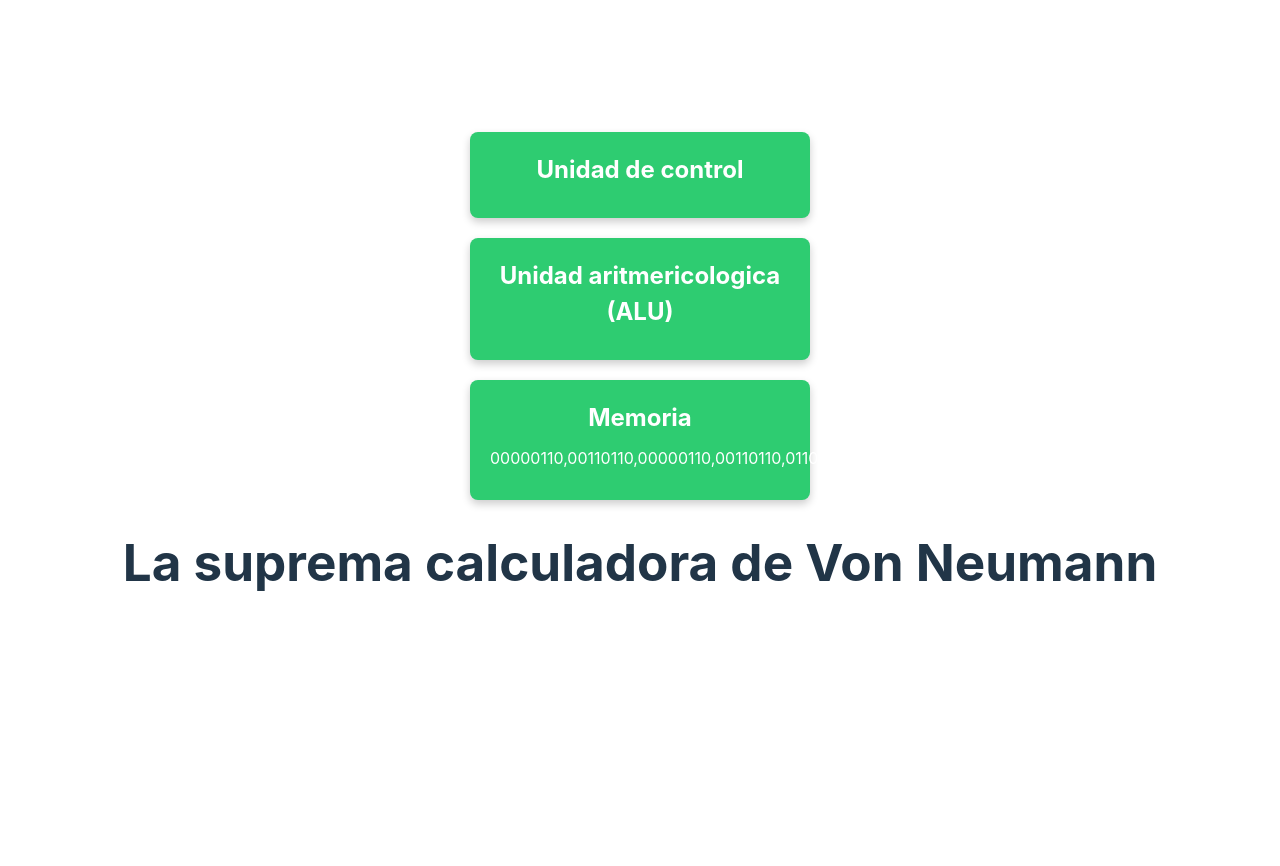
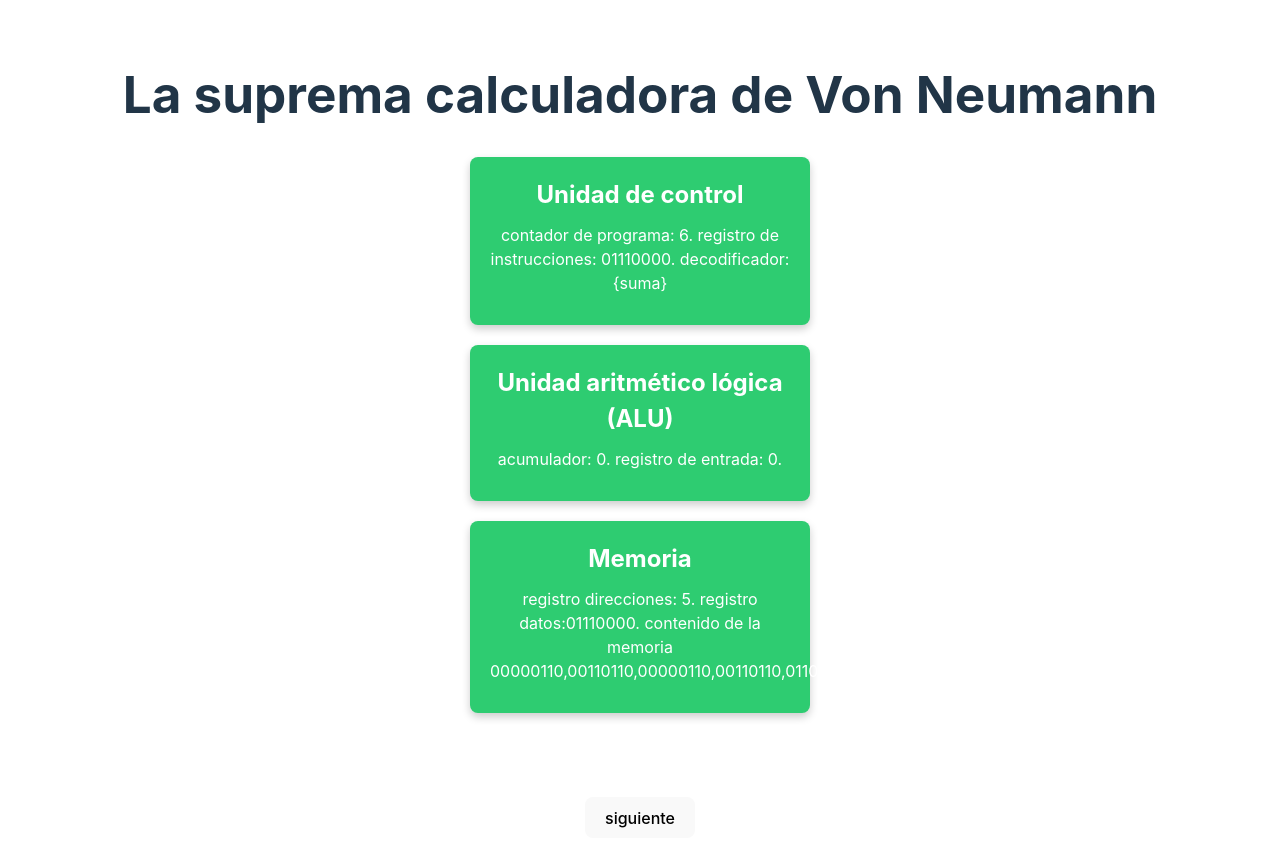
Before and after one commit to EmanuelLopezH/calculadora-von-neumann, a React (Vite) app: page / in a window 1280 px wide. Shown: the top 866 px of the page. Before the commit the page ends 800 px from the top, so only its background shows below. Built offline with nearby package versions, Linux system fonts and the light colour scheme.

Commit message:
feat: basic iteration

```diff
--- a/src/ALU.js
+++ b/src/ALU.js
@@ -1,17 +1,14 @@
+export class Alu {
+  constructor() {
+    this.acumulador = 0;
+    this.registroEntrada = 0;
+  }
+  suma(sumando1, sumando2 = 0) {
+    return sumando1 + sumando2;
+  }
 
-function suma(sumando1, sumando2 = 0){
+  exponente(base, exponente) {}
 
+  guardar(numero) {}
+  finalizar() {}
 }
-
-function exponente(base, exponente ){
-
-}
-
-function guardar(numero){
-
-}
-function finalizar(){
-
-}
-
-export { suma, exponente, guardar,finalizar};
--- a/src/App.jsx
+++ b/src/App.jsx
@@ -1,36 +1,52 @@
-import { useState } from 'react'
-import reactLogo from './assets/react.svg'
-import viteLogo from '/vite.svg'
-import './App.css'
-import Card from './Card.jsx'
-import { suma, exponente, guardar } from './ALU.js'
-import {decode} from "./UnidadControl.js"
+import { useState } from "react";
+import "./App.css";
+import Card from "./Card.jsx";
+import { Memoria } from "./memoria.js";
+import { Alu } from "./ALU.js";
+import { UnidadControl } from "./UnidadControl.js";
 
 function App() {
-  const [count, setCount] = useState(0)
   // ((2 ^ 2) + 2) ^ 2 = 36
-  //               suma,      potencia,  suma,      potencia, save,      finalizar,   2,        espacio vacio
-  let memoria = ["00000110", "00110110","00000110","00110110","01100111","01110000","00000010","00000000"]
-  //console.log(memoria)
-  decode(memoria[0])
+  const memoria = new Memoria();
+  const alu = new Alu();
+  const unidadControl = new UnidadControl();
+  let opActual = null;
+
+  do {
+    memoria.registroDirecciones = unidadControl.contadorPrograma;
+    memoria.registroDatos = memoria.contenido[memoria.registroDirecciones];
+    unidadControl.registroInstrucciones = memoria.registroDatos;
+    const op = unidadControl.decode();
+    unidadControl.contadorPrograma += 1;
+    opActual = op.opNombre
+    console.log(op)
+  } while (opActual != "finalizar");
+
 
 
   return (
     <>
       <div>
+        <h1>La suprema calculadora de Von Neumann</h1>
+        <Card
+          title="Unidad de control"
+          content={`contador de programa: ${unidadControl.contadorPrograma}. registro de instrucciones: ${unidadControl.registroInstrucciones}. decodificador: {suma}`}
+        ></Card>
+        <Card
+          title="Unidad aritmético lógica (ALU) "
+          content={`acumulador: ${alu.acumulador}. registro de entrada: ${alu.registroEntrada}.`}
+        ></Card>
 
-        <Card title="Unidad de control" content="">
-        </Card>
-        <Card title="Unidad aritmericologica (ALU)"></Card>
+        <Card
+          title="Memoria"
+          content={`registro direcciones: ${memoria.registroDirecciones}. registro datos:${memoria.registroDatos}. contenido de la memoria ${memoria.contenido}`}
+        ></Card>
+      </div>
 
-        <Card title="Memoria" content={`${memoria}`}>
-        </Card>
-      </div>
-      <h1>La suprema calculadora de Von Neumann</h1>
-      <div className="card">
-      </div>
+      <div className="card"></div>
+      <button onClick={() => console.log("yeah")}> siguiente</button>
     </>
-  )
+  );
 }
 
-export default App
+export default App;
--- a/src/UnidadControl.js
+++ b/src/UnidadControl.js
@@ -1,20 +1,25 @@
-let contador = "0"
-let registroInstrucciones = "0"
-function decode(instruccion){
-    const opCode = instruccion.slice(0, 4);
-    console.log(opCode)
-    if(opCode == "0000"){
-        console.log("suma")
+export class UnidadControl {
+  constructor() {
+    this.decodificador = "";
+    this.contadorPrograma = 0;
+    this.registroInstrucciones = 0;
+  }
+  decode() {
+    const tupla = {}
+    const opCode = this.registroInstrucciones.slice(0, 4);
+    if (opCode == "0000") {
+      tupla['opNombre'] = "suma"
     }
-    if(opCode == "0011"){
-        console.log("potencia")
+    if (opCode == "0011") {
+      tupla['opNombre'] = "potencia"
     }
-    if(opCode == "0111"){
-        console.log("finalizar")
+    if (opCode == "0111") {
+      tupla['opNombre'] = "finalizar"
     }
-    if(opCode == "0110"){
-        console.log("guardar")
+    if (opCode == "0110") {
+      tupla['opNombre'] = "save"
     }
-
+     tupla['operando'] = this.registroInstrucciones.slice(4,8)
+     return tupla
+  }
 }
-export { decode};
--- a/src/memoria.js
+++ b/src/memoria.js
@@ -1,4 +1,17 @@
-  //             suma,      potencia,  suma,      potencia, save,      finalizar,   2,        espacio vacio
-let memoria = ["00000110", "00110110","00000110","00110110","01100111","01110000","00000010","00000000"]
-let registroDirecciones = "0"
-let registroDatos = "0"
+export class Memoria {
+  constructor() {
+    //suma,potencia,suma,potencia,save,finalizar,2,espacio vacio
+    this.contenido = [
+      "00000110",
+      "00110110",
+      "00000110",
+      "00110110",
+      "01100111",
+      "01110000",
+      "00000010",
+      "00000000",
+    ];
+    this.registroDatos = 0;
+    this.registroDirecciones = 0;
+  }
+}
```
Also changed, not shown: 1 other file (tests, documents, lock files or other folders).
